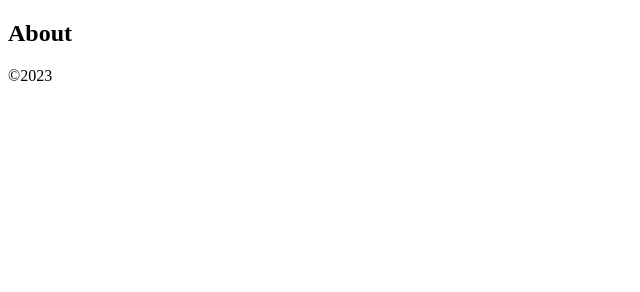
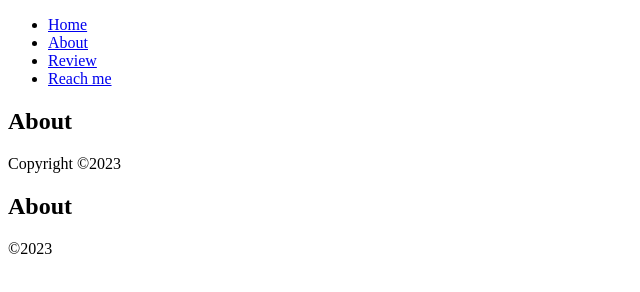
Before and after one commit to gcusaaa/basicExample, a plain HTML site: page html/about.html in a window 1280 px wide. Shown: the whole page, without its empty margins (0-640 px from the left). Drawn offline with Linux system fonts and the light colour scheme; files whose address does not match are found by name.

Commit message:
we did create the html folder and the about page

```diff
--- a/html/about.html
+++ b/html/about.html
@@ -3,11 +3,25 @@
 <head>
     <meta charset="UTF-8">
     <meta name="viewport" content="width=device-width, initial-scale=1.0">
-    <title>Document</title>
+    <title>About</title>
 </head>
 <body>
     <header>
-        <!-- Menu -->
+        <nav>
+            <ul>
+                <li><a href="../index.html">Home</a></li>
+                <li><a href="./about.html">About</a></li>
+                <li><a href="#">Review</a></li>
+                <li><a href="#">Reach me</a></li>
+            </ul>
+        </nav>
+    </header>
+    <main>
+        <h2>About</h2>
+    </main>
+    <footer>
+        <p>Copyright &copy;2023</p>
+    </footer>
     </header>
     <main>
         <h2>About</h2>
@@ -16,5 +30,6 @@
         <p>&copy;2023</p>
     </footer>
     <script src="./script/code.js"></script>
+
 </body>
 </html>
```
